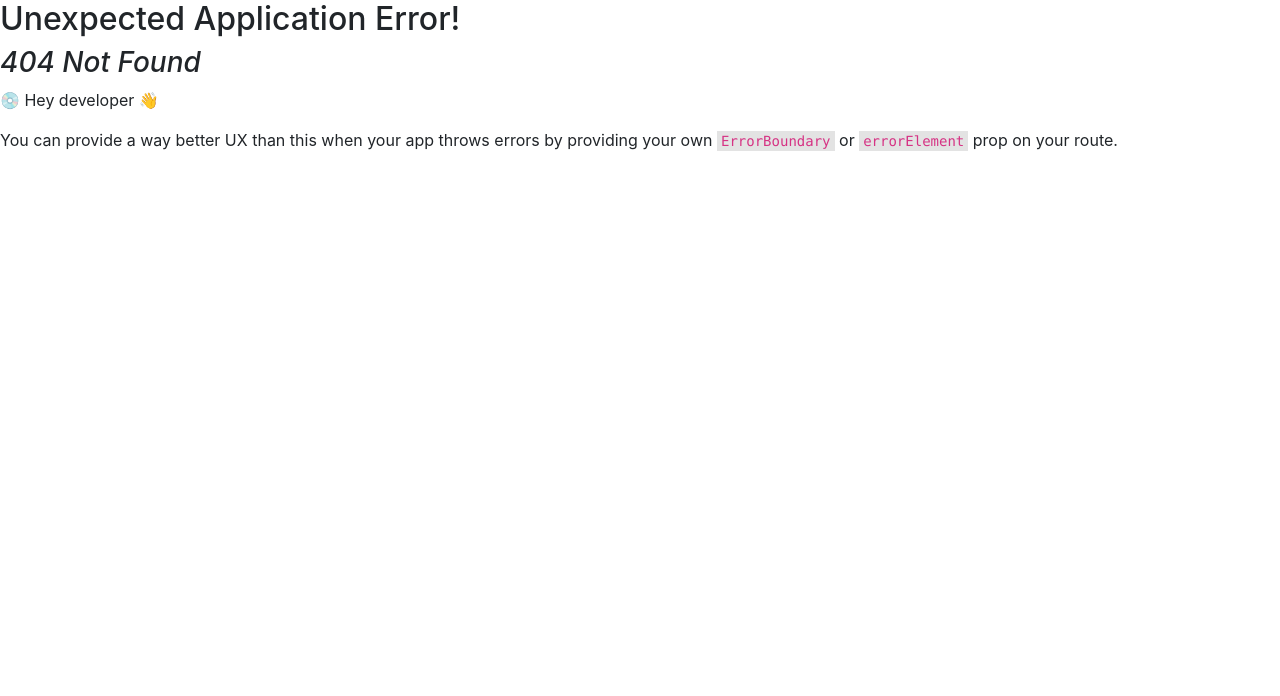
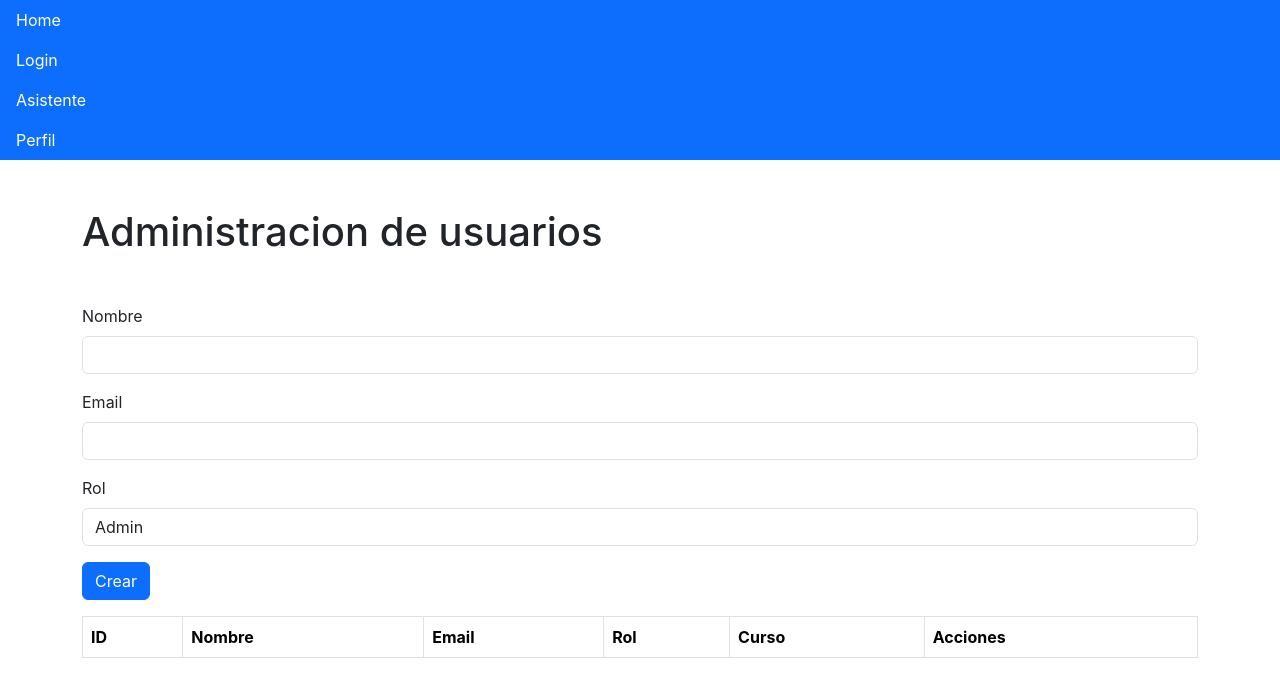
Before and after one commit to MichMendez1/FrontPortafolio, a React (Create React App) app: page /asistenteadm in a window 1280 px wide. Before the commit this address had no page. Shown: the top 696 px of the page. Built offline with nearby package versions, Linux system fonts and the light colour scheme.

Commit message:
CRUD usuarios y  nav bar temporal, estilos de bootstrap

```diff
--- a/package.json
+++ b/package.json
@@ -3,11 +3,17 @@
   "version": "0.1.0",
   "private": true,
   "dependencies": {
+    "@fortawesome/fontawesome-svg-core": "^6.4.0",
+    "@fortawesome/react-fontawesome": "^0.2.0",
     "@testing-library/jest-dom": "^5.16.5",
     "@testing-library/react": "^13.4.0",
     "@testing-library/user-event": "^13.5.0",
+    "bootstrap": "^5.2.3",
+    "fortawesome": "^0.0.1-security",
     "react": "^18.2.0",
+    "react-bootstrap": "^2.7.4",
     "react-dom": "^18.2.0",
+    "react-fontawesome": "^1.7.1",
     "react-router-dom": "^6.10.0",
     "react-scripts": "5.0.1",
     "web-vitals": "^2.1.4"
--- a/src/App.js
+++ b/src/App.js
@@ -7,7 +7,7 @@ function App() {
       <header className="App-header">
         <img src={logo} className="App-logo" alt="logo" />
         <p>
-          Edit <code>src/App.js</code> and save to reload..
+          Edit <code>src/App.js</code> and save to reload.
         </p>
         <a
           className="App-link"
--- a/src/index.js
+++ b/src/index.js
@@ -1,9 +1,16 @@
 import React from 'react';
 import ReactDOM from 'react-dom/client';
+import { BrowserRouter as Router, Routes, Route } from "react-router-dom";
 import './index.css';
 import App from './App';
 import {createBrowserRouter,RouterProvider} from 'react-router-dom'
 import Login from './views/login';
+import UserPage from './views/Asistente/Asistente';
+import Perfil from './views/Perfil/Perfil';
+import Sidebar from './views/SideBar/SideBar';
+import { useState } from 'react';
+import { Container, Form, Button, Table } from "react-bootstrap";
+
 
 const router = createBrowserRouter([
   {
@@ -14,12 +21,33 @@ const router = createBrowserRouter([
     path:'/login',
     Component:Login
   }
+  ,
+  {
+    path:'/asistenteadm',
+    Component:UserPage
+  },
+  {
+    path:'/perfil',
+    Component:Perfil
+  }
 ])
+const AppWithSidebar = () => (
+  <div>
+    <Sidebar />
+    <Routes>
+      <Route path="/" element={<App />} />
+      <Route path="/login" element={<Login />} />
+      <Route path="/asistenteadm" element={<UserPage />} />
+      <Route path="/perfil" element={<Perfil />} />
+    </Routes>
+  </div>
+);
+
 
 ReactDOM.createRoot(document.getElementById('root')).render(
-  <React.StrictMode>
-      <RouterProvider router={router} />
-  </React.StrictMode>
+  <Router>
+    <AppWithSidebar />
+  </Router>,
 );
 
 // If you want to start measuring performance in your app, pass a function
--- /dev/null
+++ b/src/views/Asistente/Asistente.js
@@ -0,0 +1,126 @@
+import React, { Fragment, useState } from "react";
+import { Container, Form, Button, Table } from "react-bootstrap";
+import Sidebar from "../SideBar/SideBar";
+
+const UserPage = () => {
+  const [users, setUsers] = useState([]);
+  const [name, setName] = useState("");
+  const [email, setEmail] = useState("");
+  const [role, setRole] = useState("admin");
+  const [course, setCourse] = useState("");
+  const [editing, setEditing] = useState(false);
+  const [currentUser, setCurrentUser] = useState({ id: null, name: "", email: "", role: "admin", course: "" });
+
+  const handleSubmit = (event) => {
+    event.preventDefault();
+    if (editing) {
+      const updatedUsers = users.map((user) =>
+        user.id === currentUser.id
+          ? { ...user, name: name, email: email, role: role, course: role === "estudiante" ? course : "" }
+          : user
+      );
+      setUsers(updatedUsers);
+      setName("");
+      setEmail("");
+      setRole("admin");
+      setCourse("");
+      setEditing(false);
+      setCurrentUser({ id: null, name: "", email: "", role: "admin", course: "" });
+    } else {
+      const newId = users.length > 0 ? Math.max(...users.map((user) => user.id)) + 1 : 1;
+      const newUser = { id: newId, name: name, email: email, role: role, course: role === "estudiante" ? course : "" };
+      setUsers([...users, newUser]);
+      setName("");
+      setEmail("");
+      setRole("admin");
+      setCourse("");
+    }
+  };
+
+  const handleEdit = (id) => {
+    const userToEdit = users.find((user) => user.id === id);
+    setEditing(true);
+    setCurrentUser(userToEdit);
+    setName(userToEdit.name);
+    setEmail(userToEdit.email);
+    setRole(userToEdit.role);
+    setCourse(userToEdit.course);
+  };
+
+  const handleDelete = (id) => {
+    const updatedUsers = users.filter((user) => user.id !== id);
+    setUsers(updatedUsers);
+  };
+
+  const handleRoleChange = (event) => {
+    setRole(event.target.value);
+    if (event.target.value !== "estudiante") {
+      setCourse("");
+    }
+  };
+
+  return ( <Fragment>
+
+  <Container>
+    <h1 className="my-5">Administracion de usuarios</h1>
+    <Form onSubmit={handleSubmit}>
+      <Form.Group className="mb-3">
+        <Form.Label>Nombre</Form.Label>
+        <Form.Control type="text" value={name} onChange={(event) => setName(event.target.value)} />
+      </Form.Group>
+      <Form.Group className="mb-3">
+        <Form.Label>Email</Form.Label>
+        <Form.Control type="email" value={email} onChange={(event) => setEmail(event.target.value)} />
+      </Form.Group>
+      <Form.Group className="mb-3">
+        <Form.Label>Rol</Form.Label>
+        <Form.Control as="select" value={role} onChange={handleRoleChange}>
+          <option value="admin">Admin</option>
+          <option value="estudiante">Estudiante</option>
+          <option value="profesor">Profesor</option>
+        </Form.Control>
+      </Form.Group>
+      {role === "estudiante" && (
+        <Form.Group className="mb-3">
+          <Form.Label>Curso</Form.Label>
+          <Form.Control type="text" value={course} onChange={(event) => setCourse(event.target.value)} />
+        </Form.Group>
+      )}
+      <Button variant="primary" type="submit" className="mb-3">
+        {editing ? "Actualizar" : "Crear"}
+      </Button>
+    </Form>
+    <Table striped bordered hover>
+      <thead>
+        <tr>
+          <th>ID</th>
+          <th>Nombre</th>
+          <th>Email</th>
+          <th>Rol</th>
+          <th>Curso</th>
+          <th>Acciones</th>
+        </tr>
+      </thead>
+      <tbody>
+        {users.map((user) => (
+          <tr key={user.id}>
+            <td>{user.id}</td>
+            <td>{user.name}</td>
+            <td>{user.email}</td>
+            <td>{user.role}</td>
+            <td>{user.course}</td>
+            <td>
+              <Button variant="primary" className="mx-2" onClick={() => handleEdit(user.id)}>
+                Editar
+              </Button>
+              <Button variant="danger" onClick={() => handleDelete(user.id)}>
+                Borrar
+              </Button>
+            </td>
+          </tr>
+        ))}
+      </tbody>
+    </Table>
+  </Container>
+  </Fragment>);}
+  export default UserPage
--- /dev/null
+++ b/src/views/Asistente/asistenteadm.css
@@ -0,0 +1,37 @@
+.user-page {
+    display: flex;
+    flex-direction: column;
+    align-items: center;
+    margin-top: 20px;
+  }
+
+  .form-container {
+    display: flex;
+    flex-direction: column;
+    align-items: center;
+    margin-top: 20px;
+  }
+
+  .form-input {
+    margin-bottom: 10px;
+  }
+
+  .table-container {
+    margin-top: 20px;
+  }
+
+  .table {
+    width: 100%;
+    border-collapse: collapse;
+  }
+
+  .table th,
+  .table td {
+    padding: 10px;
+    border: 1px solid #ddd;
+    text-align: left;
+  }
+
+  .table th {
+    background-color: #f2f2f2;
+  }
--- /dev/null
+++ b/src/views/Perfil/Perfil.js
@@ -0,0 +1,11 @@
+import React from 'react'
+
+const Perfil = () => {
+  return (
+    <div>
+      hola
+    </div>
+  )
+}
+
+export default Perfil
--- /dev/null
+++ b/src/views/SideBar/SideBar.js
@@ -0,0 +1,47 @@
+import { Link } from 'react-router-dom';
+import { useState } from 'react';
+
+function Sidebar() {
+  const [isCollapsed, setIsCollapsed] = useState(true);
+
+  const handleCollapse = () => {
+    setIsCollapsed(!isCollapsed);
+  };
+
+  return (
+    <nav className="bg-primary text-white sidebar d-flex flex-column align-items-start">
+      <button
+        className="btn btn-link btn-sm text-white ms-2 mt-2 d-block d-md-none"
+        type="button"
+        onClick={handleCollapse}
+      >
+        <i className={`bi bi-${isCollapsed ? 'arrow-right' : 'arrow-left'} me-2`}></i>
+        {isCollapsed ? 'abrir' : 'cerrar'}
+      </button>
+      <ul className={`nav flex-column ${isCollapsed ? 'collapse' : 'show'} d-md-flex`}>
+        <li className="nav-item">
+          <Link to="/" className="nav-link text-white">
+            Home
+          </Link>
+        </li>
+        <li className="nav-item">
+          <Link to="/login" className="nav-link text-white">
+            Login
+          </Link>
+        </li>
+        <li className="nav-item">
+          <Link to="/asistenteadm" className="nav-link text-white">
+            Asistente
+          </Link>
+        </li>
+        <li className="nav-item">
+          <Link to="/perfil" className="nav-link text-white">
+            Perfil
+          </Link>
+        </li>
+      </ul>
+    </nav>
+  );
+}
+
+export default Sidebar;
```
Also changed, not shown: 1 other file (tests, documents, lock files or other folders).
